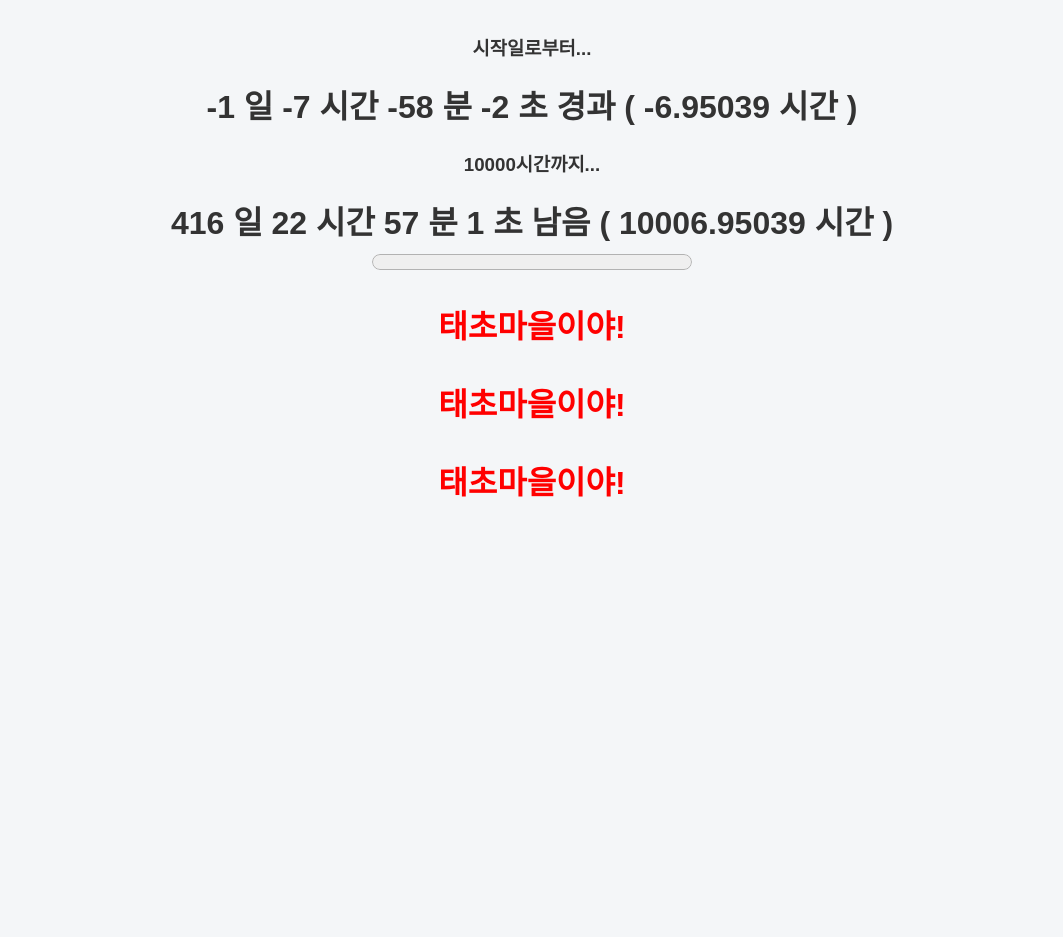
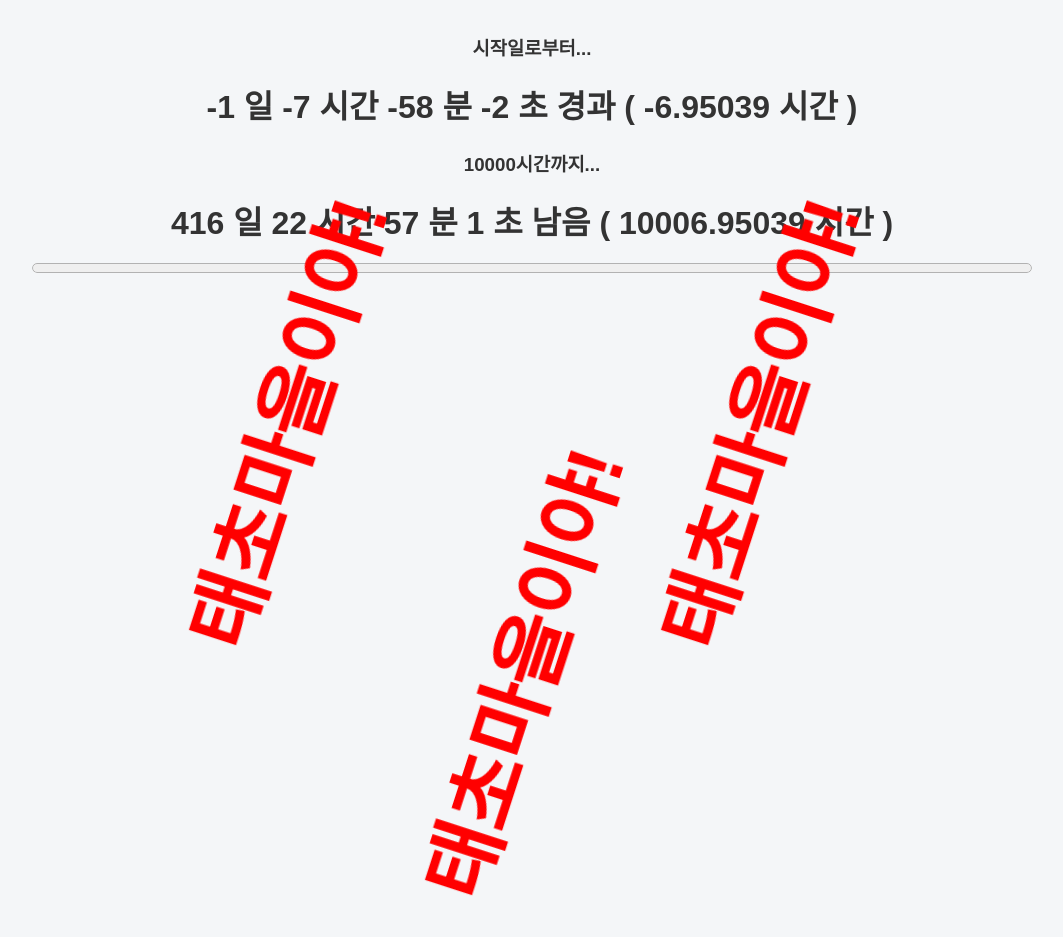
Before and after one commit to qnpfrebfqeifqemlfq/testsite, a Flask app: page /clock in a window 1280 px wide. Shown: the part 144-1081 px from the top of the page, without its empty margins (108-1171 px from the left). Before the commit the page ends 641 px from the top, so only its background shows below. Run offline with Flask 3, Linux system fonts and the light colour scheme; data that the repository does not hold is empty.

Commit message:
Update base.html

```diff
--- a/templates/base.html
+++ b/templates/base.html
@@ -144,6 +144,23 @@
 
             z-index: 9999;
         }
+
+        progress {
+            width: 1000px;
+            height: 20px;
+        }
+
+        @keyframes crazy {
+            0% { font-size: 30px; transform: rotate(0deg); }
+            25% { font-size: 20px; transform: rotate(72eg); }
+            50% { font-size: 10px; transform: rotate(144deg); }
+            75% { font-size: 50px; transform: rotate(216deg); }
+            100% { font-size: 40px; transform: rotate(288deg); }
+        }
+        .raging-text {
+            display: inline-block;
+            animation: crazy 0.2s infinite;
+        }
     </style>
 </head>
 
```
